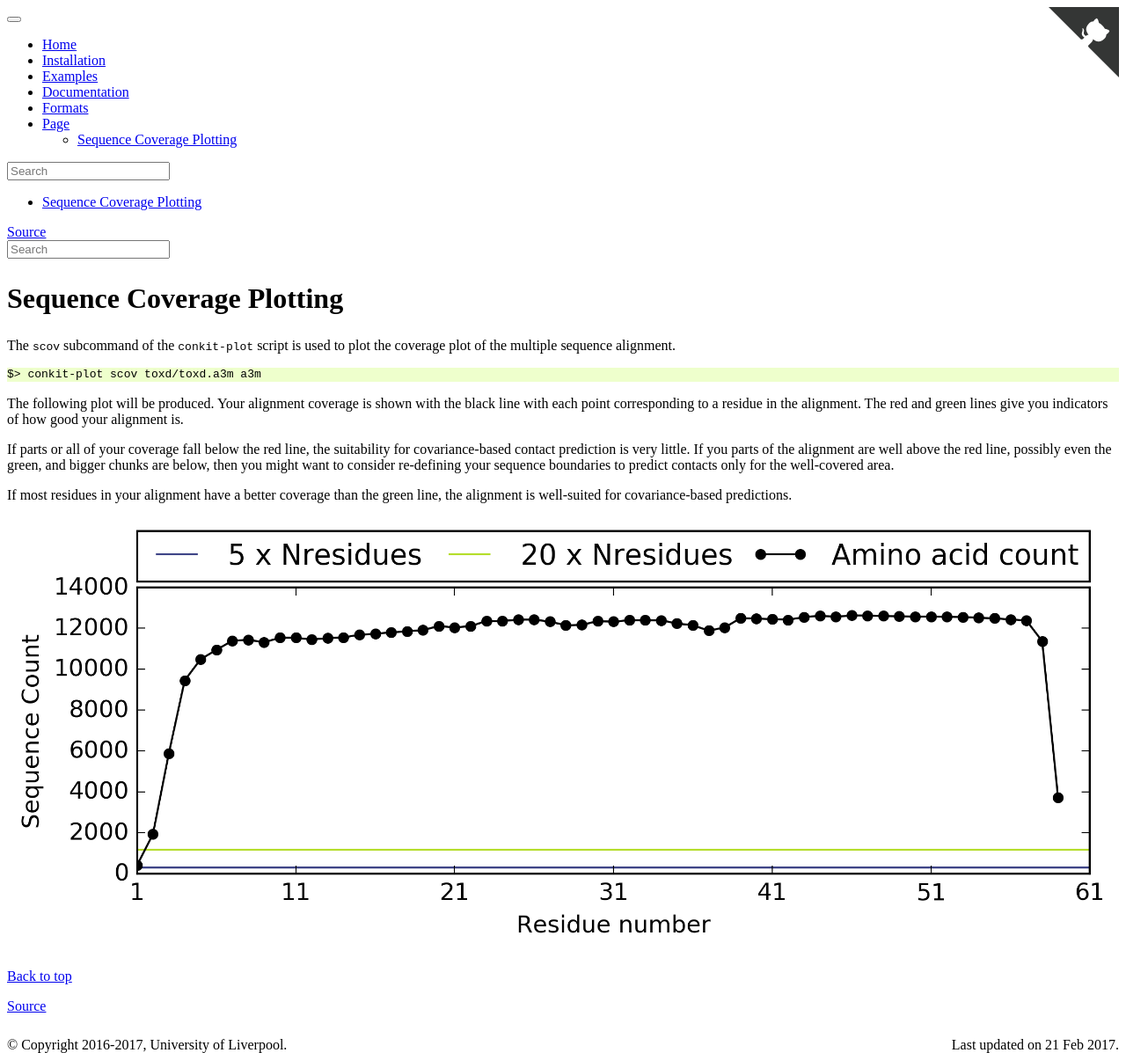
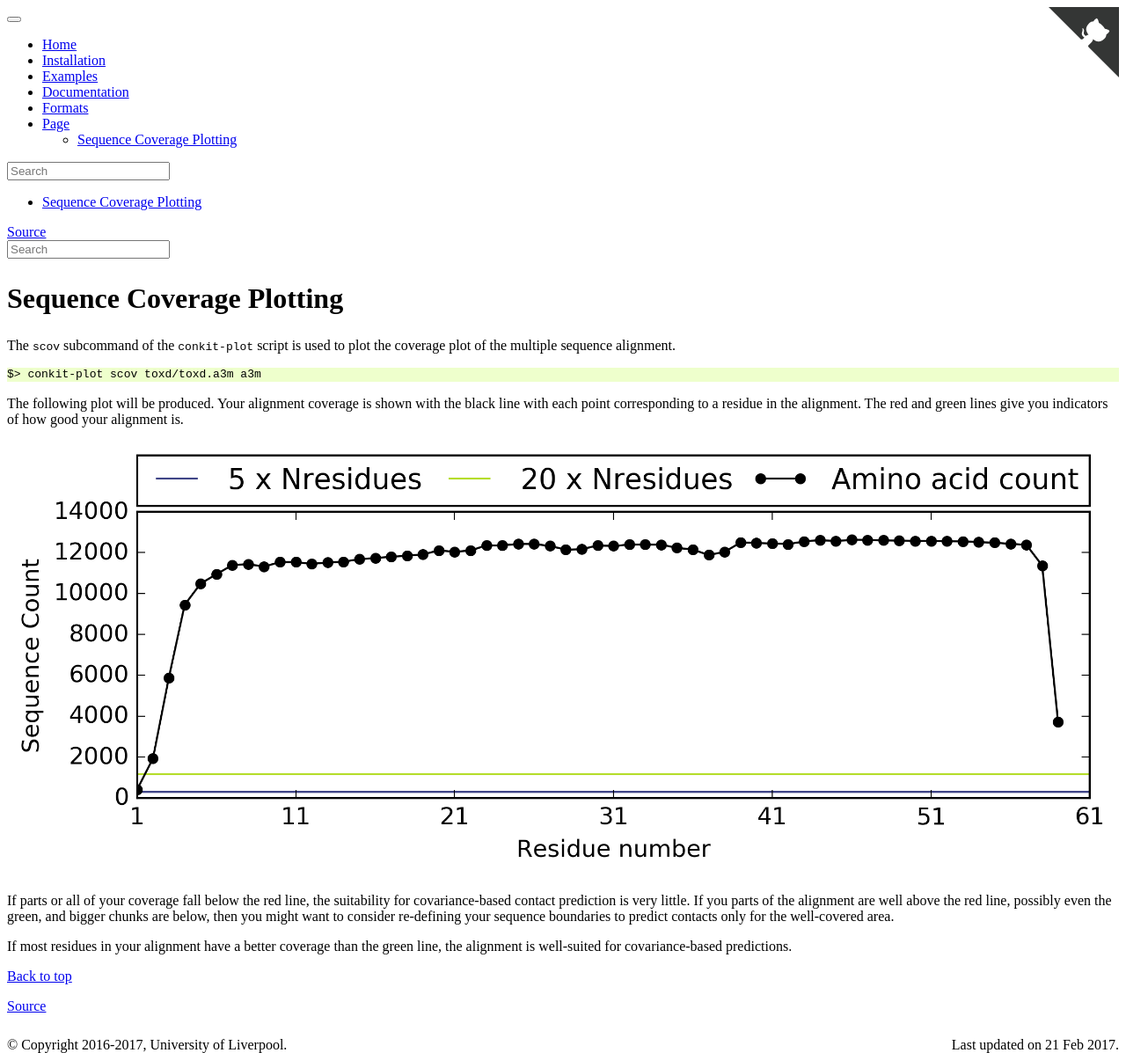
Before and after one commit to rigdenlab/conkit, a Sphinx documentation site: the page built from docs/examples/rst/script_plot_scov.rst, in a window 1280 px wide. Shown: the whole page at 88% size. Built offline with Sphinx 7.4.7, drawn with Linux system fonts in a browser that asks for light colours.

Commit message:
shuffled text around

```diff
--- a/docs/examples/rst/python_plot_scov.rst
+++ b/docs/examples/rst/python_plot_scov.rst
@@ -9,9 +9,9 @@ Sequence Coverage Plotting
 
 The following plot will be produced. Your alignment coverage is shown with the black line with each point corresponding to a residue in the alignment. The red and green lines give you indicators of how good your alignment is.
 
+.. image:: ../images/toxd_scov_plot.png
+   :alt: Toxd Sequence Coverage Plot
+
 If parts or all of your coverage fall below the red line, the suitability for covariance-based contact prediction is very little. If you parts of the alignment are well above the red line, possibly even the green, and bigger chunks are below, then you might want to consider re-defining your sequence boundaries to predict contacts only for the well-covered area.
 
 If most residues in your alignment have a better coverage than the green line, the alignment is well-suited for covariance-based predictions.
-
-.. image:: ../images/toxd_scov_plot.png
-   :alt: Toxd Sequence Coverage Plot
--- a/docs/examples/rst/script_plot_scov.rst
+++ b/docs/examples/rst/script_plot_scov.rst
@@ -10,9 +10,9 @@
 
 The following plot will be produced. Your alignment coverage is shown with the black line with each point corresponding to a residue in the alignment. The red and green lines give you indicators of how good your alignment is.
 
+.. image:: ../images/toxd_scov_plot.png
+   :alt: Toxd Sequence Coverage Plot
+
 If parts or all of your coverage fall below the red line, the suitability for covariance-based contact prediction is very little. If you parts of the alignment are well above the red line, possibly even the green, and bigger chunks are below, then you might want to consider re-defining your sequence boundaries to predict contacts only for the well-covered area.
 
 If most residues in your alignment have a better coverage than the green line, the alignment is well-suited for covariance-based predictions.
-
-.. image:: ../images/toxd_scov_plot.png
-   :alt: Toxd Sequence Coverage Plot
```
